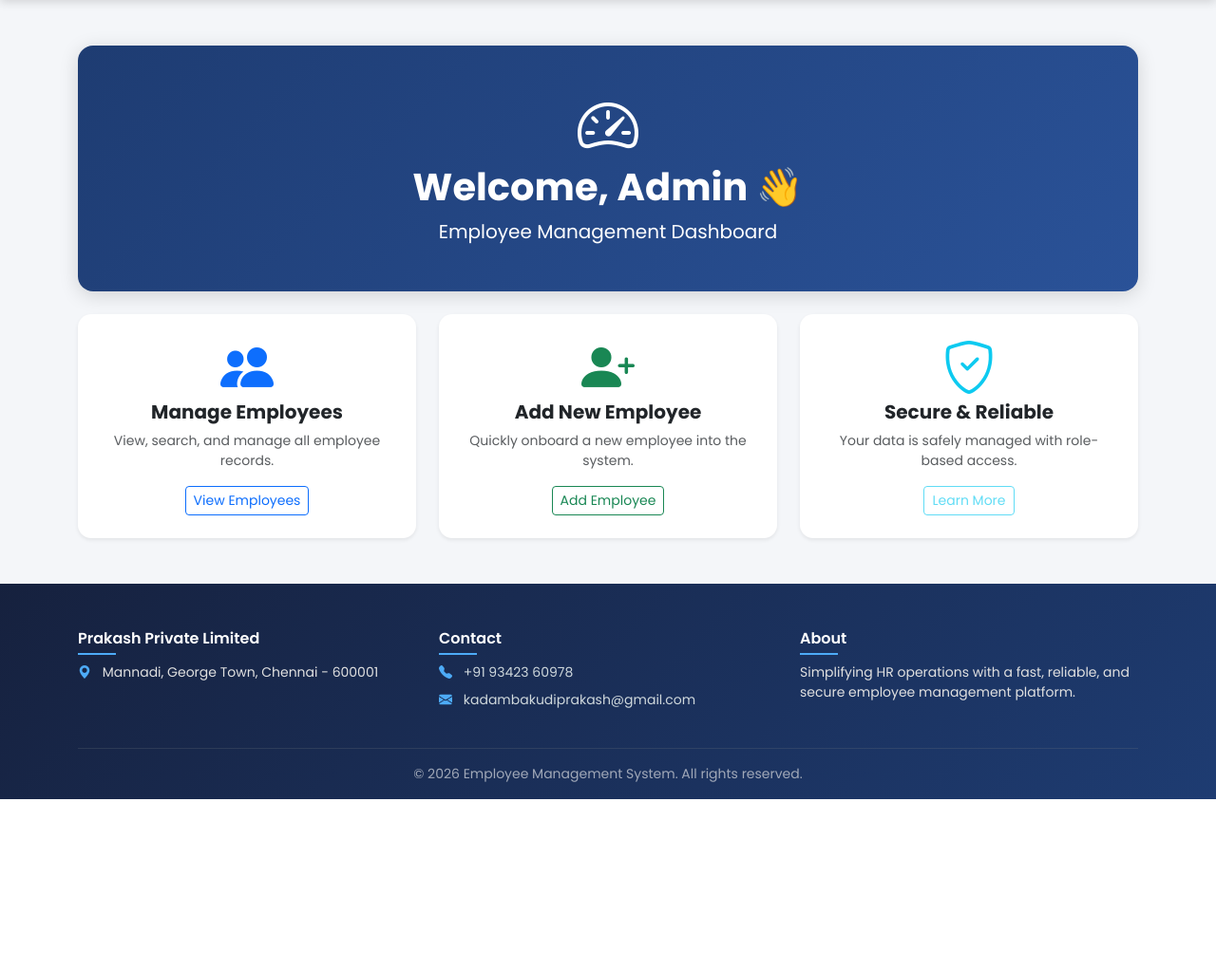
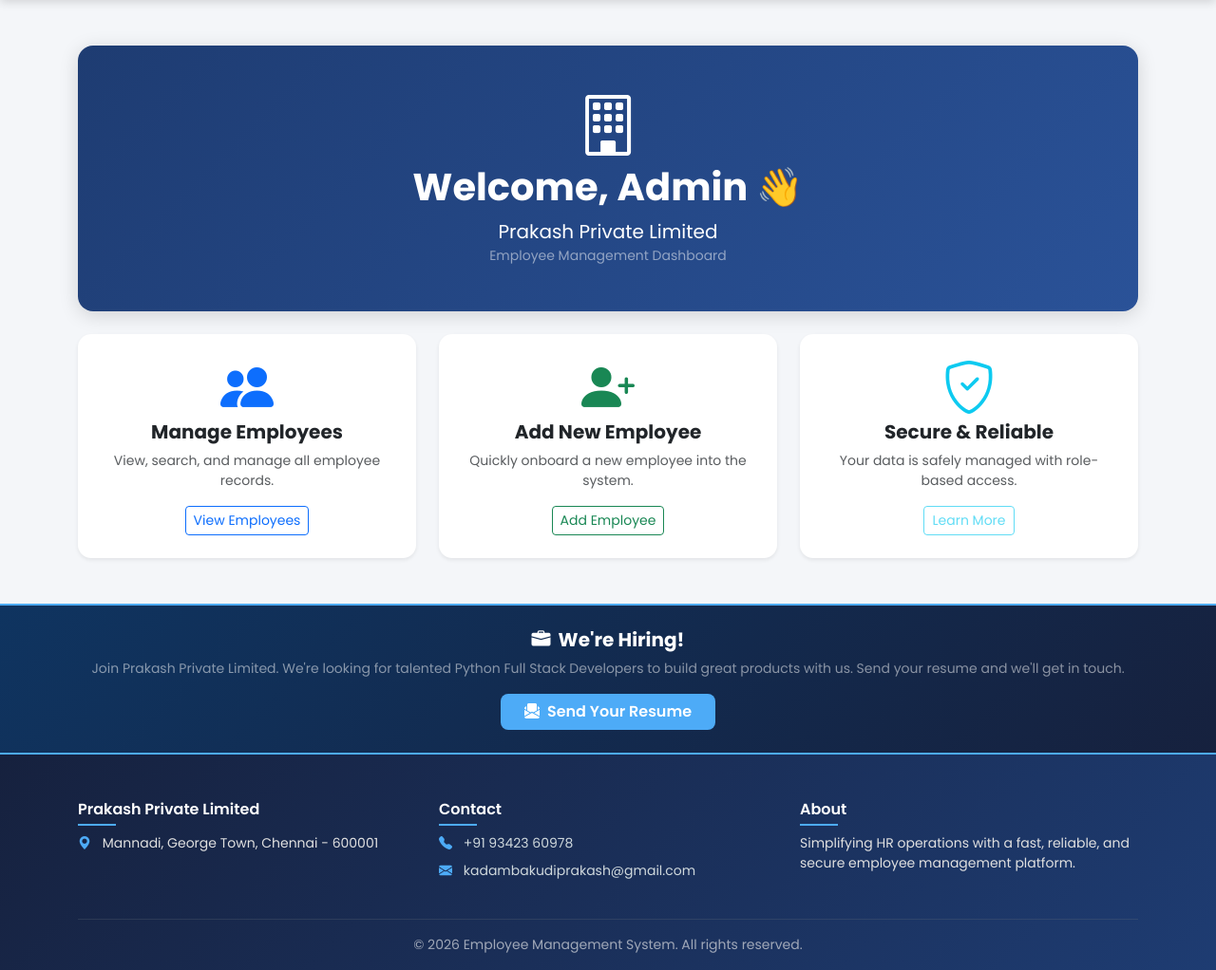
Before and after one commit to prakashrkp/employee-management-system, a Django app: page / in a window 1280 px wide. Shown: the part 56-1078 px from the top of the page at 95% size. Before the commit the page ends 898 px from the top, so only its background shows below. Run offline with Django 5.2, Linux system fonts and the light colour scheme.

Commit message:
Add company branding to dashboard

```diff
--- a/employee/templates/base.html
+++ b/employee/templates/base.html
@@ -95,6 +95,26 @@
             color: #4dabf7;
         }
 
+        /* Hiring banner */
+        .hiring-banner {
+            background: linear-gradient(135deg, #0f3460, #16213e);
+            border-top: 2px solid #4dabf7;
+            border-bottom: 2px solid #4dabf7;
+        }
+
+        .hiring-banner .btn-hire {
+            background-color: #4dabf7;
+            color: #ffffff;
+            font-weight: 600;
+            border-radius: 8px;
+            transition: all 0.25s ease;
+        }
+
+        .hiring-banner .btn-hire:hover {
+            background-color: #2a8fdb;
+            transform: translateY(-2px);
+        }
+
         /* Dashboard */
         .dashboard-hero {
             background: linear-gradient(135deg, #1e3c72, #2a5298);
@@ -164,8 +184,23 @@
 
 </div>
 
+<!-- We're Hiring Banner -->
+<div class="hiring-banner text-white py-4 mt-5">
+  <div class="container text-center">
+    <h5 class="fw-bold mb-2"><i class="bi bi-briefcase-fill me-2"></i>We're Hiring!</h5>
+    <p class="mb-3 small text-white-50">
+      Join Prakash Private Limited. We're looking for talented Python Full Stack Developers
+      to build great products with us. Send your resume and we'll get in touch.
+    </p>
+    <a href="mailto:kadambakudiprakash@gmail.com?subject=Job%20Application%20-%20Python%20Full%20Stack%20Developer"
+       class="btn btn-hire px-4">
+      <i class="bi bi-envelope-paper-fill me-2"></i>Send Your Resume
+    </a>
+  </div>
+</div>
+
 <!-- Footer -->
-<footer class="custom-footer mt-5 pt-5 pb-3">
+<footer class="custom-footer pt-5 pb-3">
   <div class="container">
     <div class="row text-center text-md-start">
 
--- a/employee/templates/dashboard.html
+++ b/employee/templates/dashboard.html
@@ -3,9 +3,10 @@
 {% block content %}
 
 <div class="dashboard-hero p-5 mb-4 rounded-4 text-white text-center">
-    <i class="bi bi-speedometer2 display-3 mb-3"></i>
+    <i class="bi bi-building display-3 mb-3"></i>
     <h1 class="fw-bold">Welcome, Admin 👋</h1>
-    <p class="lead mb-0">Employee Management Dashboard</p>
+    <p class="lead mb-0">Prakash Private Limited</p>
+    <p class="mb-0 small text-white-50">Employee Management Dashboard</p>
 </div>
 
 <div class="row g-4">
```
Also changed, not shown: employee/templates/add_employee.html (+43 -91 lines).
